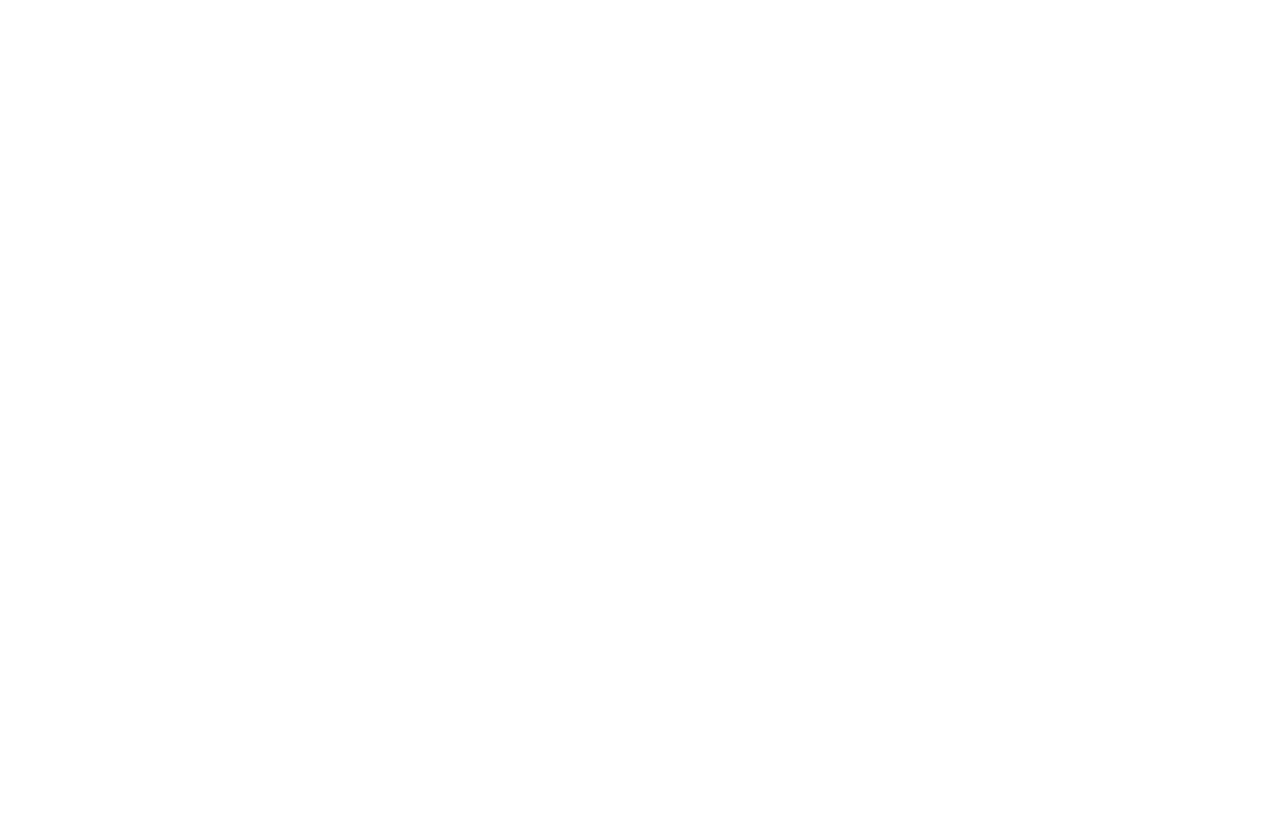
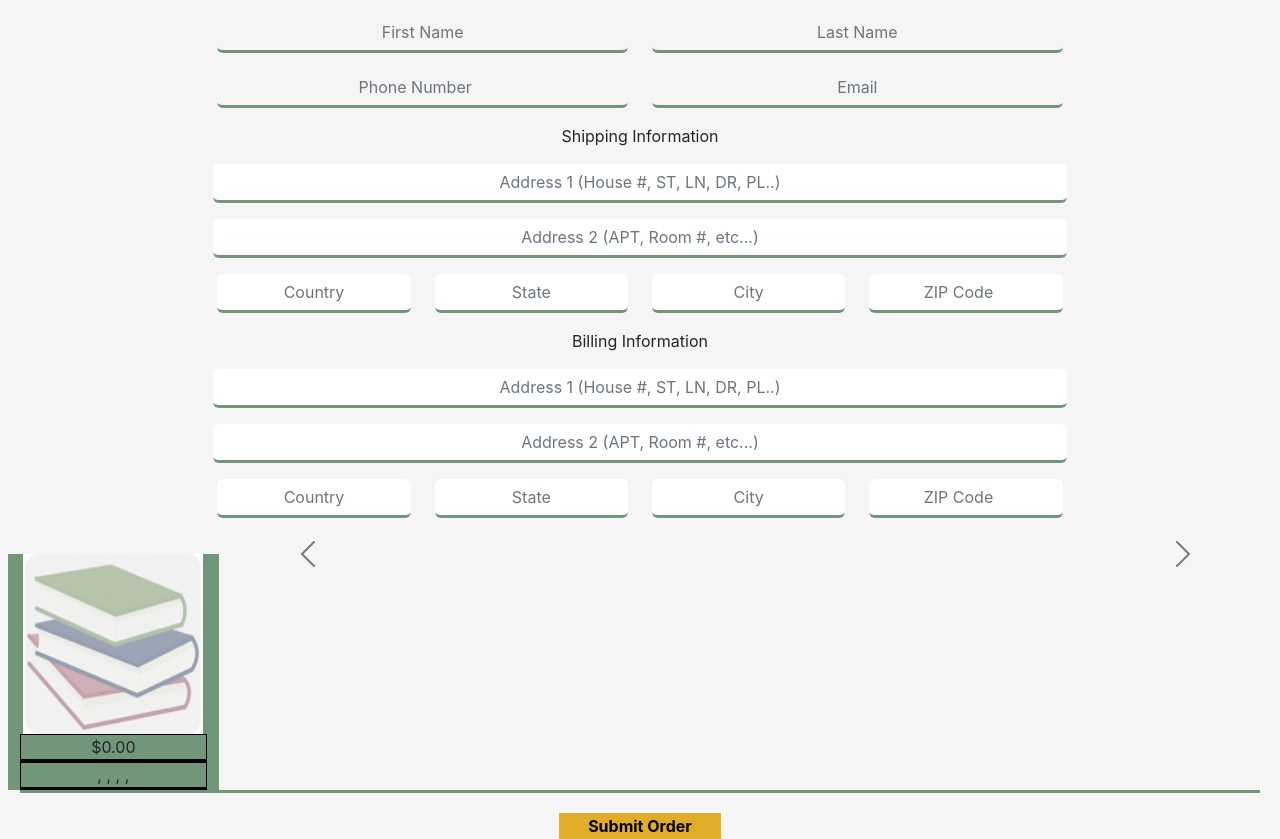
Before and after one commit to MyamotoMusashi/BookStoreRemake, a React (Create React App) app: page /checkout in a window 1280 px wide. Shown: the part 205-1044 px from the top of the page. Before the commit the page ends 800 px from the top, so only its background shows below. Built offline with nearby package versions, Linux system fonts and the light colour scheme.

Commit message:
latest update

```diff
--- a/src/components/BookItem/BookItem.css
+++ b/src/components/BookItem/BookItem.css
@@ -16,6 +16,7 @@
     word-wrap: break-word;
     word-break: break-all;
     color: black;
+    font-family: Garamond, Baskerville, "Baskerville Old Face", "Hoefler Text", "Times New Roman";
 }
 
 .book-heading {
--- a/src/components/Forms/AddressInformationForm/AddressInformationForm.js
+++ b/src/components/Forms/AddressInformationForm/AddressInformationForm.js
@@ -1,3 +1,4 @@
+import { useState } from 'react'
 import { func, object, bool } from 'prop-types'
 
 import { Row, Col, Form } from 'react-bootstrap'
@@ -5,15 +6,23 @@ import { Row, Col, Form } from 'react-bootstrap'
 import './AddressInformationForm.css'
 
 function AddressInformationForm(props) {
-    let shippingInformation = {}
+    let [shippingInformation, setShippingInformation] = useState({
+        address1: '',
+        address2: '',
+        country: '',
+        city: '',
+        zipCode: ''
+    })
 
     function handleShippingInputChange(e) {
         switch (e.target.name) {
             case 'shipping-information-form-address1-input':
                 shippingInformation.address1 = e.target.value
+                setShippingInformation(shippingInformation)
                 break;
             case 'shipping-information-form-address2-input':
                 shippingInformation.address2 = e.target.value
+                setShippingInformation(shippingInformation)
                 break;
             case 'shipping-information-form-country-input':
                 shippingInformation.country = e.target.value
@@ -26,6 +35,7 @@ function AddressInformationForm(props) {
                 break;
         }
 
+        console.log(shippingInformation)
         props.onChange(shippingInformation)
     }
 
--- a/src/components/Forms/LoginForm/LoginForm/LoginForm.js
+++ b/src/components/Forms/LoginForm/LoginForm/LoginForm.js
@@ -50,6 +50,7 @@ function LoginForm() {
             sessionStorage.setItem('bookstore-role', userData.role)
             sessionStorage.setItem('bookstore-all', JSON.stringify(userData))
             sessionStorage.setItem('bookstore-cart', JSON.stringify(shoppingCart))
+            console.log(userData)
             userContext.updateUser(userData)
         })
         navigate('/checkout?type=guest')
--- a/src/components/Forms/PersonalInformationForm/PersonalInformationForm.js
+++ b/src/components/Forms/PersonalInformationForm/PersonalInformationForm.js
@@ -13,6 +13,7 @@ function PersonalInformationForm(props) {
     }
 
     function handleShippingInputChange(e) {
+        console.log(e)
         props.onHandleShippingInputChange(e)
     }
 
--- a/src/components/OrderOverviewItem/OrderOverviewItem.js
+++ b/src/components/OrderOverviewItem/OrderOverviewItem.js
@@ -5,11 +5,13 @@ import './OrderOverviewItem.css'
 function OrderOverviewItem(props) {
     let customClassName = 'order-overview ' + (props.className || '')
 
+    console.log(props.order)
+
     return <div className={customClassName.trim()}>
         <img src={orderAvatar} alt="" width='180px' height='180px' />
         <p>${props.order.totalPrice}</p>
         <p>{props.order.dateCreated}</p>
-        <p>{props.order.shippingInformation?.address1}, {props.order.shippingInformation?.city}, {props.order.shippingInformation?.country} {props.order.shippingInformation?.zipCode}</p>
+        <p>{props.order.shippingInformation?.address1}, {props.order.shippingInformation?.address2}, {props.order.shippingInformation?.city}, {props.order.shippingInformation?.country}, {props.order.shippingInformation?.zipCode}</p>
         <p>{props.order.status}</p>
     </div>
 }
--- a/src/components/Pages/CheckoutPage/CheckoutPage.js
+++ b/src/components/Pages/CheckoutPage/CheckoutPage.js
@@ -7,24 +7,30 @@ import PersonalInformationForm from "../../Forms/PersonalInformationForm/Persona
 import { useContext } from "react"
 import { ToastContext } from "../../contexts/ToastContextProvider"
 import { ShoppingCartContext } from "../../contexts/ShoppingCartContext"
+import { UserContext } from "../../../App"
 import orderService from "../../../services/OrderService"
+import userService from "../../../services/userService"
 
 import './CheckoutPage.css'
+import { useState } from "react"
 
 function CheckoutPage() {
     let user = JSON.parse(sessionStorage.getItem('bookstore-all'))
+    console.log(user)
     let shoppingCart = useContext(ShoppingCartContext)
     let toastContext = useContext(ToastContext)
+    let userContext = useContext(UserContext)
     let totalPrice = 0
     shoppingCart.shoppingCart.forEach(item => {
         totalPrice = totalPrice + (item.book.price * item.quantity)
     });
-    let data = {
+
+    let [orderData, setOrderData] = useState({
         userId: user?.id,
         itemsOrdered: shoppingCart.shoppingCart,
-        shippingInformation: user?.shippingInformation,
+        shippingInformation: {},
         totalPrice: totalPrice.toFixed(2)
-    }
+    })
 
     let [searchParams] = useSearchParams()
     let guest = searchParams.get('type') == 'guest'
@@ -46,22 +52,51 @@ function CheckoutPage() {
             })
     }
 
-    if (user) {
-        return <div className="checkout-page">
+    function submitGuestOrder() {
+        userService.updateUserSpring(user.id, user).then(async (user) => {
+            let userData = await user.json()
+            userContext.updateUser(userData)
+        })
+    }
+
+    function onHandleUserInputChange(e) {
+        if (e.phone) {
+            user.phone = e.phone
+        }
+
+        if (e.email) {
+            user.email = e.email
+        }
+    }
+
+    function onHandleShippingInputChange(e) {
+        console.log(e)
+        orderData.shippingInformation = e
+        console.log(orderData.shippingInformation)
+        setOrderData(JSON.parse(JSON.stringify(orderData)))
+        console.log("gei")
+        console.log(orderData)
+    }
+
+    function onHandleBillingInputChange(e) {
+        user.billingInformation = e
+    }
+
+    if (guest) {
+        return <div>
             <p>Summary of your order below</p>
-            <PersonalInformationForm readOnly userForm user={user} />
-            <ProfileOrderItem order={data} />
-            <PrimaryButton text="Submit Order" onClick={submitOrder} />
+            <PersonalInformationForm guestForm user={user} onHandleUserInputChange={onHandleUserInputChange} onHandleShippingInputChange={onHandleShippingInputChange} onHandleBillingInputChange={onHandleBillingInputChange} />
+            <ProfileOrderItem order={orderData} />
+            <PrimaryButton text="Submit Order" onClick={submitGuestOrder} />
         </div>
     }
-    else if (guest) {
-        return <div>
-            <p>Summary of your order below</p>
-            <PersonalInformationForm guestForm user={user} />
-            <ProfileOrderItem order={data} />
-            <PrimaryButton text="Submit Order" onClick={submitOrder} />
-        </div>
-    }
+
+    return <div className="checkout-page">
+        <p>Summary of your order below</p>
+        <PersonalInformationForm userForm user={user} onHandleUserInputChange={onHandleUserInputChange} onHandleShippingInputChange={onHandleShippingInputChange} onHandleBillingInputChange={onHandleBillingInputChange} />
+        <ProfileOrderItem order={orderData} />
+        <PrimaryButton text="Submit Order" onClick={submitOrder} />
+    </div>
 }
 
 export default CheckoutPage
```
Also changed, not shown: workout.txt.
